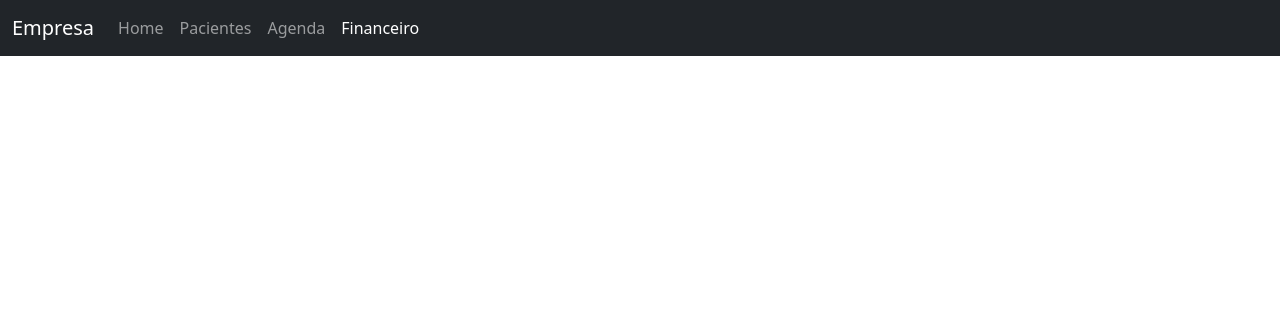
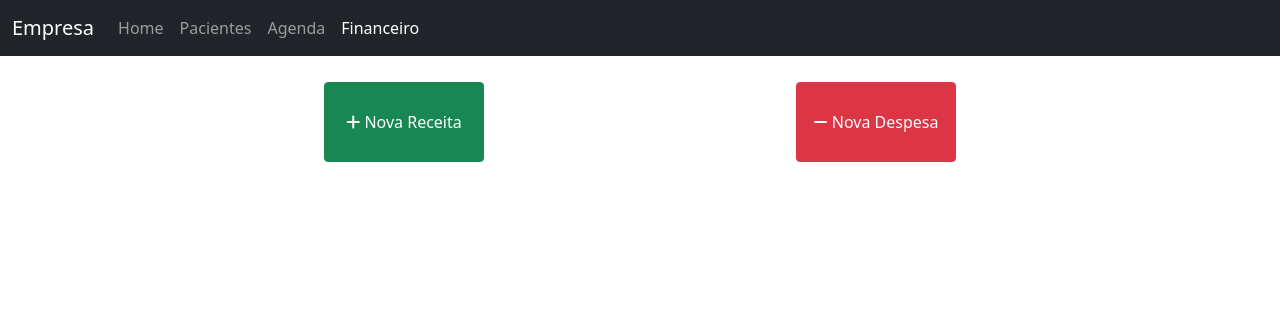
Before and after one commit to marcusvcalves/Django_Sistema_Clinica, a Django app: page /financeiro in a window 1280 px wide. Shown: the top 316 px of the page. Run offline with Django 4.2, Linux system fonts and the light colour scheme; some libraries are stand-ins or nearby versions.

Commit message:
começo template financeiro + model receita, depesa

```diff
--- /dev/null
+++ b/Sistema/static/css/editar.css
@@ -0,0 +1,4 @@
+form{
+    margin: 1%;
+    width: 20em;
+}
--- /dev/null
+++ b/Sistema/static/css/financeiro.css
@@ -0,0 +1,11 @@
+
+.content{
+    display: flex;
+    justify-content: space-evenly;
+    margin-top: 2%;
+}
+
+.buttonReceita, .buttonDespesa{
+    height: 5em;
+    width: 10em;
+}
--- a/Sistema/templates/editar.html
+++ b/Sistema/templates/editar.html
@@ -13,6 +13,7 @@
       crossorigin="anonymous"
     />
     <script src="{% static 'js/index.js' %}"></script>
+    <link rel="stylesheet" type="text/css" href="{% static 'css/editar.css' %}"/>
   </head>
   <body>
     <nav class="navbar navbar-expand-lg navbar-dark bg-dark navbar-expand">
--- a/Sistema/templates/financeiro.html
+++ b/Sistema/templates/financeiro.html
@@ -1,12 +1,16 @@
 <!DOCTYPE html>
 <html lang="pt-BR">
   <head>
+    {% block content %}
+    {% load static %}
     <link
       href="https://cdn.jsdelivr.net/npm/bootstrap@5.0.2/dist/css/bootstrap.min.css"
       rel="stylesheet"
       integrity="sha384-EVSTQN3/azprG1Anm3QDgpJLIm9Nao0Yz1ztcQTwFspd3yD65VohhpuuCOmLASjC"
       crossorigin="anonymous"
     />
+    <link rel="stylesheet" href="{% static 'css/financeiro.css' %}">
+    <link rel="stylesheet" href="https://cdnjs.cloudflare.com/ajax/libs/font-awesome/6.3.0/css/all.min.css" integrity="sha512-SzlrxWUlpfuzQ+pcUCosxcglQRNAq/DZjVsC0lE40xsADsfeQoEypE+enwcOiGjk/bSuGGKHEyjSoQ1zVisanQ==" crossorigin="anonymous" referrerpolicy="no-referrer" />
   </head>
   <body>
     <nav class="navbar navbar-expand-lg navbar-dark bg-dark navbar-expand">
@@ -30,6 +34,86 @@
         </div>
       </div>
     </nav>
+    <div class="wrapper">
+      <div class="container-fluid content" >
+        <button type="button" class="btn btn-success buttonReceita" data-bs-toggle="modal" data-bs-target="#modalReceita"><i class="fa-solid fa-plus"></i> Nova Receita</button>
+        <div class="modal fade" id="modalReceita" tabindex="-1" aria-labelledby="modalReceita" aria-hidden="true">
+          <div class="modal-dialog">
+            <div class="modal-content">
+              <div class="modal-header">
+                <h5 class="modal-title" id="exampleModalLabel">Adicionar nova receita</h5>
+                <button type="button" class="btn-close" data-bs-dismiss="modal" aria-label="Close"></button>
+              </div>
+              <div class="modal-body">
+                <form action="" method="POST">
+                  {% csrf_token %}
+                  <div class="mb-3">
+                    <label for="dataLancamento" class="form-label">Data</label>
+                    <input type="date" class="form-control" id="dataDaReceita" aria-describedby="dataReceita" value="{{date.today}}">
+                  </div>
+                  <div class="mb-3">
+                    <label for="valorLancamento" class="form-label">Valor</label>
+                    <input type="number" class="form-control" id="valorReceita" aria-describedby="valorReceita">
+                  </div>
+                  <div class="mb-3">
+                    <label for="profissionalLancamento" class="form-label">Profissional</label>
+                    <input type="text" class="form-control" id="profissionalReceita" aria-describedby="profissionalReceita">
+                  </div>
+                  <div class="mb-3">
+                    <label for="descricaoLancamento" class="form-label">Descrição</label>
+                    <input type="text" class="form-control" id="descricaoReceita" aria-describedby="descricaoReceita">
+                  </div>
+                  <div>
+                    <input type="checkbox" id="pagoReceita" name="pago">
+                    <label for="pago">Pago</label>
+                  </div>
+                </form>
+              </div>
+              <div class="modal-footer">
+                <button type="button" class="btn btn-primary">Salvar</button>
+                <button type="button" class="btn btn-secondary" data-bs-dismiss="modal">Fechar</button>
+              </div>
+            </div>
+          </div>
+        </div>
+        <button type="button" class="btn btn-danger buttonDespesa" data-bs-toggle="modal" data-bs-target="#modalDespesa"><i class="fa-solid fa-minus"></i> Nova Despesa</button>
+        <div class="modal fade" id="modalDespesa" tabindex="-1" aria-labelledby="modalDespesa" aria-hidden="true">
+          <div class="modal-dialog">
+            <div class="modal-content">
+              <div class="modal-header">
+                <h5 class="modal-title" id="exampleModalLabel">Adicionar nova despesa</h5>
+                <button type="button" class="btn-close" data-bs-dismiss="modal" aria-label="Close"></button>
+              </div>
+              <div class="modal-body">
+                <form action="" method="POST">
+                  {% csrf_token %}
+                  <div class="mb-3">
+                    <label for="dataLancamento" class="form-label">Data</label>
+                    <input type="date" class="form-control" id="dataDaReceita" aria-describedby="dataReceita" value="{{date.today}}">
+                  </div>
+                  <div class="mb-3">
+                    <label for="valorLancamento" class="form-label">Valor</label>
+                    <input type="number" class="form-control" id="valorReceita" aria-describedby="valorReceita">
+                  </div>
+                  <div class="mb-3">
+                    <label for="profissionalLancamento" class="form-label">Profissional</label>
+                    <input type="text" class="form-control" id="profissionalReceita" aria-describedby="profissionalReceita">
+                  </div>
+                  <div class="mb-3">
+                    <label for="descricaoLancamento" class="form-label">Descrição</label>
+                    <input type="text" class="form-control" id="descricaoReceita" aria-describedby="descricaoReceita">
+                  </div>
+                </form>
+              </div>
+              <div class="modal-footer">
+                <button type="button" class="btn btn-primary">Salvar</button>
+                <button type="button" class="btn btn-secondary" data-bs-dismiss="modal">Fechar</button>
+              </div>
+            </div>
+          </div>
+        </div>
+      </div>
+    </div>
     <script
       src="https://cdn.jsdelivr.net/npm/bootstrap@5.0.2/dist/js/bootstrap.bundle.min.js"
       integrity="sha384-MrcW6ZMFYlzcLA8Nl+NtUVF0sA7MsXsP1UyJoMp4YLEuNSfAP+JcXn/tWtIaxVXM"
@@ -37,4 +121,5 @@
     ></script>
     <script src="../static/js/index.js"></script>
   </body>
+  {% endblock %}
 </html>
--- a/Sistema/templates/pacientes.html
+++ b/Sistema/templates/pacientes.html
@@ -44,7 +44,7 @@
       </div>
       <div class="row">
         <div class="col-md-4 adicionarPacientes">
-          <div><h2 class="text-danger">Adicionar Pacientes</h2></div>
+          <div><h2 class="text-danger">Adicionar Paciente</h2></div>
           <div class="row">
             <form action="{% url 'cadastrar_usuario' %}" method="POST">
               {% csrf_token %}
```
Also changed, not shown: Sistema/models.py (+22 -0 lines), Sistema/templates/confirmar.html (+2 -6 lines), Sistema/migrations/0003_despesa_receita_alter_paciente_birthdate.py (added).
